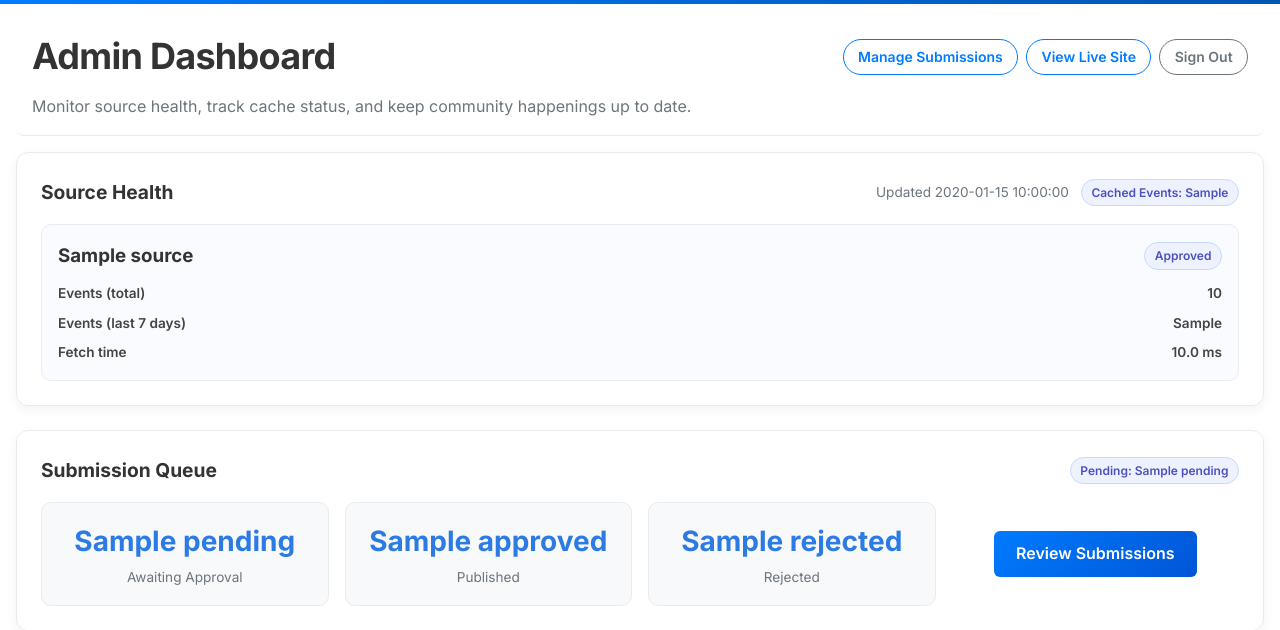
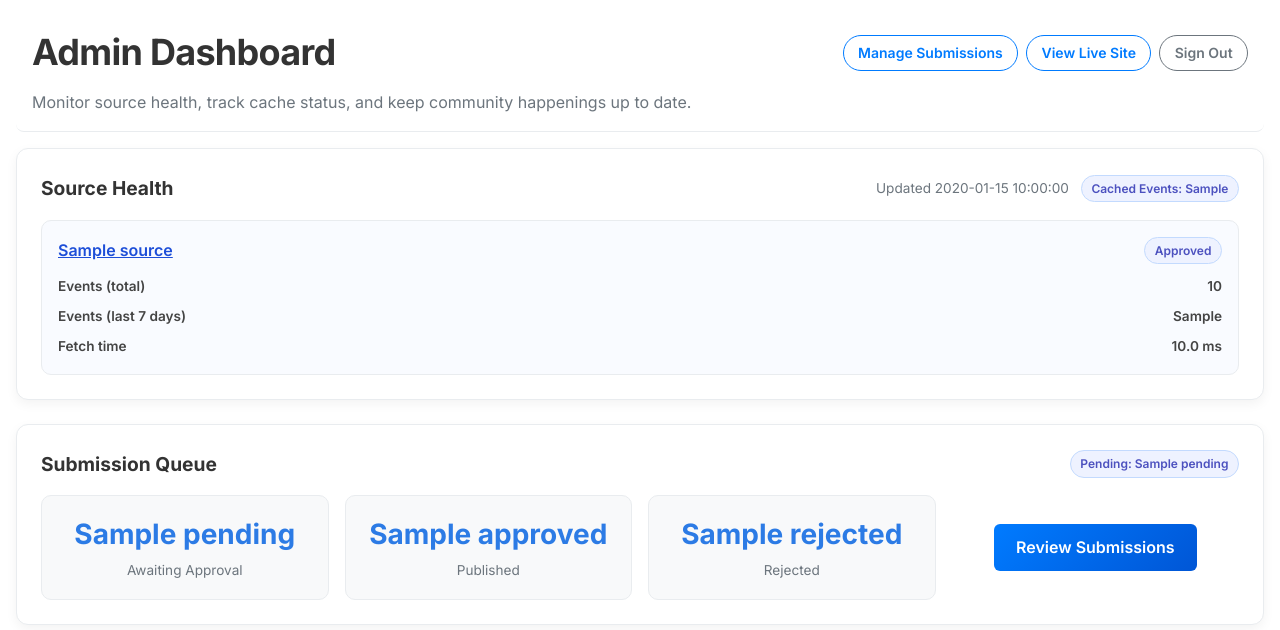
Before and after one commit to OleMissCmS/OxfordEvents, a Flask app: template templates/admin_dashboard.html in a window 1280 px wide. Shown: the top 630 px of the page. Run offline with Flask 3, Linux system fonts and the light colour scheme; the template is opened without the code that fills it: most values are stand-ins (such as "Sample title", 1, 10 or a date in 2020); some libraries are stand-ins or nearby versions.

Commit message:
Surface source URLs on dashboard and remove accent bar

```diff
--- a/app.py
+++ b/app.py
@@ -434,6 +434,7 @@ def get_scraper_health_summary() -> dict:
             "events_last_week": data.get("events_last_week", 0),
             "duration_ms": data.get("duration_ms", 0.0),
             "last_error": data.get("error"),
+            "url": data.get("url"),
         })
 
     return {
--- a/static/css/style.css
+++ b/static/css/style.css
@@ -17,13 +17,6 @@ body {
     max-width: 1400px;
     margin: 0 auto;
     padding: 0.5rem 1rem 2rem 1rem;
-}
-
-/* Accent Bar */
-.accent-bar {
-    height: 4px;
-    background: linear-gradient(90deg, #007BFF 0%, #0056b3 100%);
-    margin-bottom: 0;
 }
 
 /* Hero Section */
@@ -380,6 +373,18 @@ body {
     display: grid;
     grid-template-columns: repeat(auto-fit, minmax(150px, 1fr));
     gap: 0.75rem;
+}
+
+.stats-header {
+    grid-column: 1 / -1;
+    text-align: center;
+    font-size: 0.82rem;
+    font-weight: 600;
+    color: #6c757d;
+    background: #f1f3f5;
+    border: 1px solid #e3e7eb;
+    border-radius: 6px;
+    padding: 0.45rem 0.75rem;
 }
 
 .stat {
@@ -928,6 +933,21 @@ body {
     gap: 0.5rem;
 }
 
+.scraper-card-header h3 {
+    margin: 0;
+    font-size: 1rem;
+}
+
+.scraper-card-header h3 a {
+    color: #1d4ed8;
+    text-decoration: underline;
+    font-weight: 600;
+}
+
+.scraper-card-header h3 a:hover {
+    color: #0b3aa4;
+}
+
 .scraper-card.status-ok {
     border-left: 4px solid #4caf50;
 }
--- a/streamlit_app.py
+++ b/streamlit_app.py
@@ -114,7 +114,6 @@ def load_events():
 
 
 # Header (Bandsintown style)
-st.markdown('<div class="accent-bar"></div>', unsafe_allow_html=True)
 st.markdown("""
 <div class="hero">
   <h1>Concerts & Events in Oxford</h1>
--- a/templates/admin_dashboard.html
+++ b/templates/admin_dashboard.html
@@ -8,7 +8,6 @@
     <link href="https://fonts.googleapis.com/css2?family=Inter:wght@400;500;600;700&display=swap" rel="stylesheet">
 </head>
 <body>
-    <div class="accent-bar"></div>
     <div class="main-container">
         <div class="hero">
             <div class="hero-header">
@@ -40,7 +39,13 @@
                     {% for source in scraper_summary.sources %}
                     <div class="scraper-card status-{{ source.status }}">
                         <div class="scraper-card-header">
-                            <h3>{{ source.name }}</h3>
+                            <h3>
+                                {% if source.url %}
+                                <a href="{{ source.url }}" target="_blank" rel="noopener">{{ source.name }}</a>
+                                {% else %}
+                                {{ source.name }}
+                                {% endif %}
+                            </h3>
                             <span class="badge">{{ source.status|title }}</span>
                         </div>
                         <dl class="scraper-metrics">
--- a/templates/admin_events.html
+++ b/templates/admin_events.html
@@ -8,7 +8,6 @@
     <link href="https://fonts.googleapis.com/css2?family=Inter:wght@400;500;600;700&display=swap" rel="stylesheet">
 </head>
 <body>
-    <div class="accent-bar"></div>
     <div class="main-container">
         <div class="hero">
             <div class="hero-header">
--- a/templates/admin_login.html
+++ b/templates/admin_login.html
@@ -8,7 +8,6 @@
     <link href="https://fonts.googleapis.com/css2?family=Inter:wght@400;500;600;700&display=swap" rel="stylesheet">
 </head>
 <body>
-    <div class="accent-bar"></div>
     <div class="main-container">
         <div class="hero">
             <div class="hero-header">
--- a/templates/index.html
+++ b/templates/index.html
@@ -8,9 +8,6 @@
     <link href="https://fonts.googleapis.com/css2?family=Inter:wght@400;500;600;700&display=swap" rel="stylesheet">
 </head>
 <body>
-    <!-- Accent Bar -->
-    <div class="accent-bar"></div>
-
     <!-- Main Container -->
     <div class="main-container">
         <!-- Hero Section -->
@@ -59,6 +56,7 @@
 
         <!-- Stats Section -->
         <div class="stats-section">
+            <div class="stats-header">Over the next three weeks...</div>
             <div class="stat">
                 <div class="stat-number">{{ total_events }}</div>
                 <div class="stat-label">Total Events</div>
--- a/templates/submit_event.html
+++ b/templates/submit_event.html
@@ -8,7 +8,6 @@
     <link href="https://fonts.googleapis.com/css2?family=Inter:wght@400;500;600;700&display=swap" rel="stylesheet">
 </head>
 <body>
-    <div class="accent-bar"></div>
     <div class="main-container">
         <div class="hero">
             <div class="hero-header">
```
Also changed, not shown: components/css.py (+0 -7 lines), lib/event_scraper.py (+10 -0 lines).
